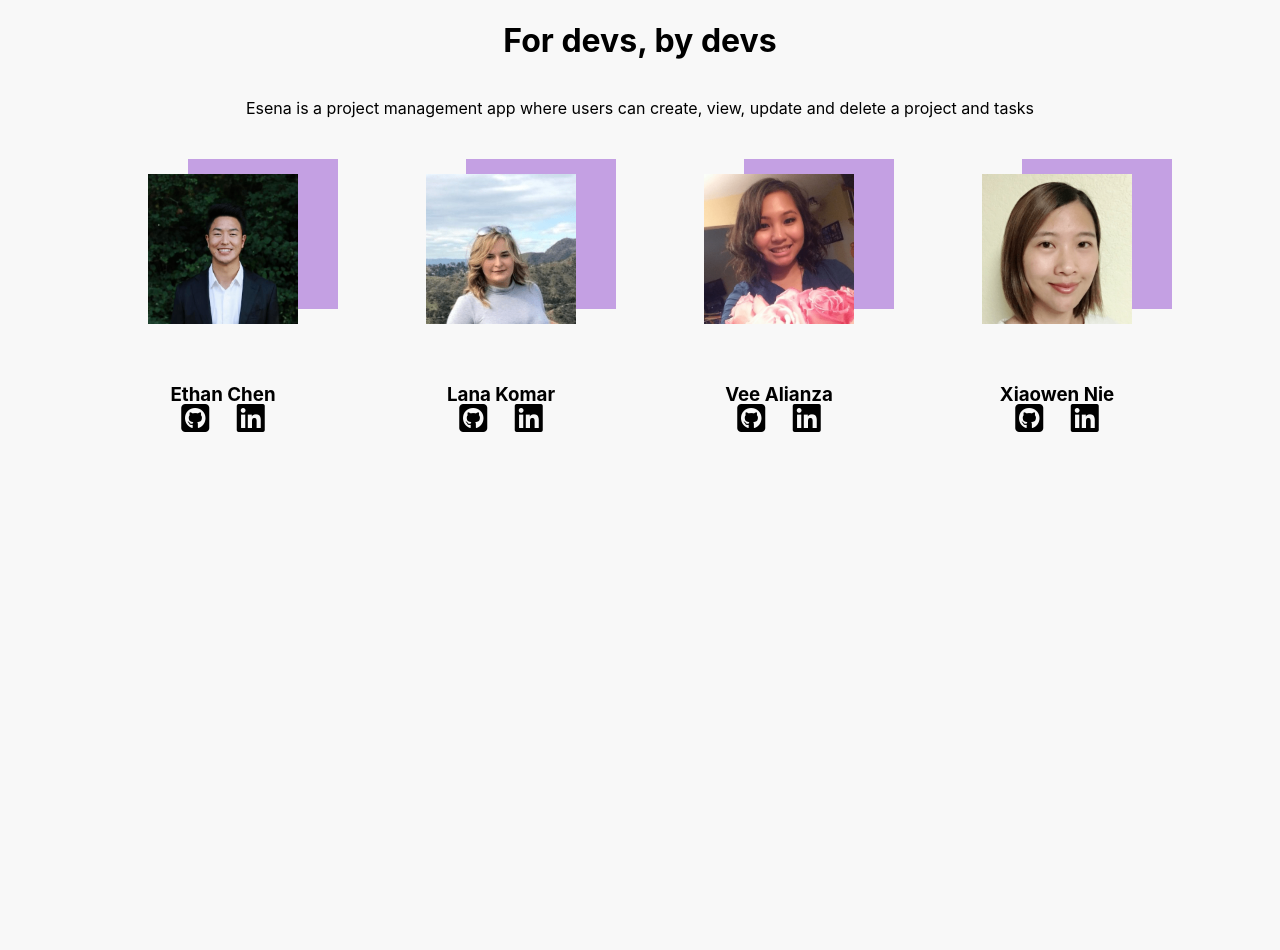
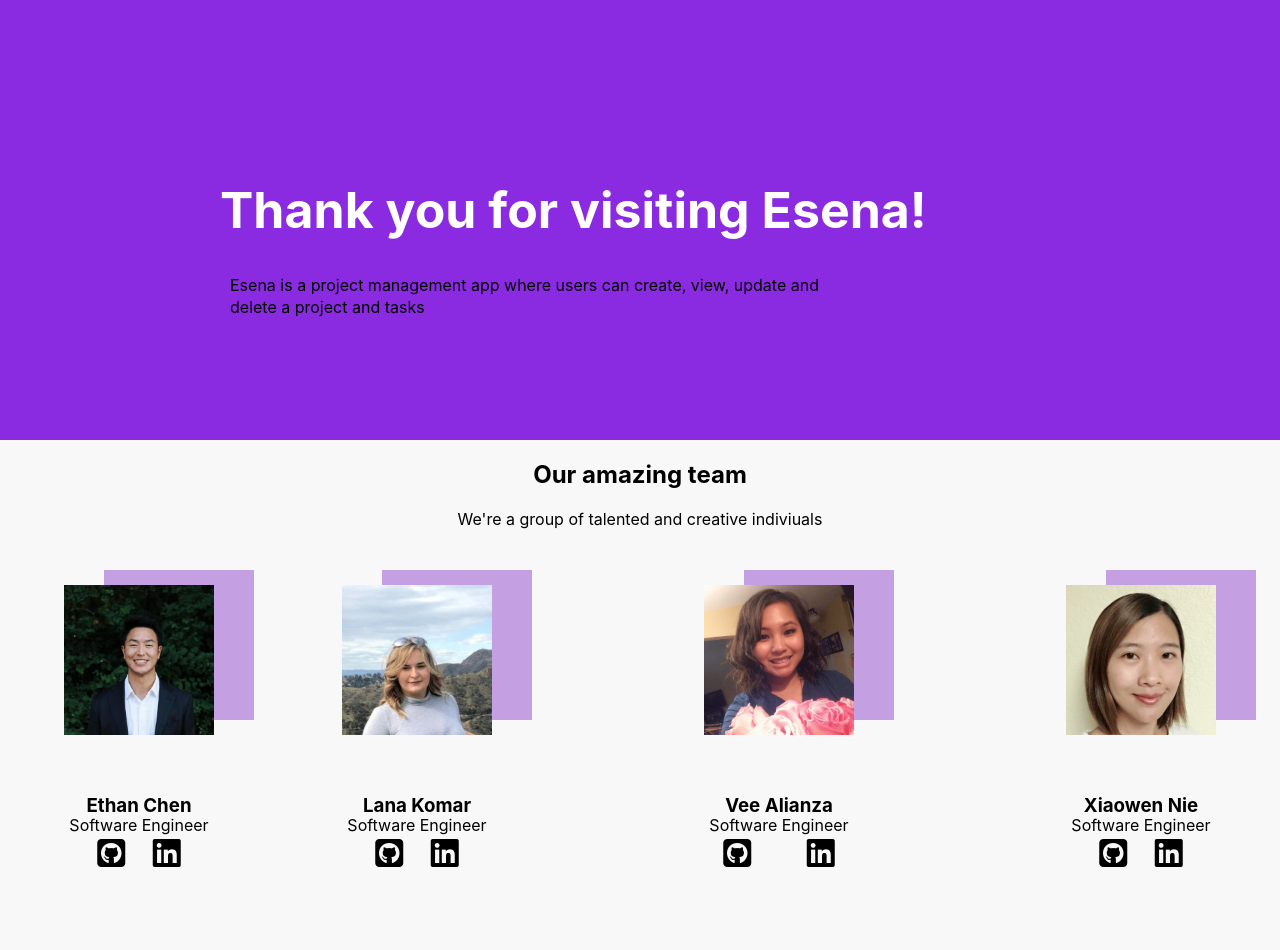
Before and after one commit to vee-alianza/Esena, a React (Create React App) app in the folder react-app/: page /about in a window 1280 px wide. Shown: the top 950 px of the page. Before the commit the page ends 800 px from the top, so only its background shows below. Built offline with nearby package versions, Linux system fonts and the light colour scheme; no server answers.

Commit message:
update About

```diff
--- a/react-app/src/components/About/index.css
+++ b/react-app/src/components/About/index.css
@@ -2,6 +2,35 @@
     display: flex;
     flex-direction: column;
     align-items: center;
+}
+
+.dev-upper-section {
+    height: 55vh;
+    width: 100%;
+    background-color: blueviolet;
+    /* margin: 0;
+    padding: 0;
+    font-size: 100%;
+    vertical-align: baseline; */
+}
+
+.dev-upper-section h1 {
+    color: white;
+    display: flex;
+    margin-left: 220px;
+    font-size: 50px;
+    margin-top: 180px;
+}
+
+.dev-upper-intro {
+    margin-left: 230px;
+    margin-top: 30px;
+    line-height: 22px;
+    width: 600px;
+}
+
+.dev-intro {
+    text-align: center;
 }
 
 .dev-img {
@@ -32,12 +61,13 @@
     height: 1px;
 }
 
-/* p {
-    width: 50%;
-    height: 25%;
-    margin: 5%;
-    padding: 5%;
-} */
+.dev-profile p {
+    display: block;
+    margin-block-start: 2px;
+    margin-block-end: 2px;
+    margin-inline-start: 0px;
+    margin-inline-end: 0px;
+}
 
 .logo-container a i {
     transition: all 0.3s linear;
--- a/react-app/src/components/About/index.js
+++ b/react-app/src/components/About/index.js
@@ -10,15 +10,23 @@ const About = () => {
     return (
         <>
             <div className="developers-container">
-                <h1>For devs, by devs</h1>
-                <p>
-                    Esena is a project management app where users can create, view, update and delete a project and tasks
-                </p>
+                <div className="dev-upper-section">
+                    <h1>Thank you for visiting Esena!</h1>
+                    <p className="dev-upper-intro">
+                        Esena is a project management app where users can create, view, update and delete a project and tasks
+                    </p>
+                </div>
+                <div className="dev-intro">
+                    <h2>Our amazing team</h2>
+                    <p >
+                        We're a group of talented and creative indiviuals
+                    </p>
+                </div>
                 <div className="inner-dev-container">
                     <div className="dev-profile">
                         <img className="dev-img" src={ethan} />
                         <h3 className="dev-name">Ethan Chen</h3>
-                        {/* <p className="dev-area">Los Angeles, California</p> */}
+                        <p className="dev-title">Software Engineer</p>
                         <div className="logo-container">
                             <a href="https://github.com/ethanchen7"><i class="fa-brands fa-github-square fa-2x" ></i></a>
                             <a href="https://www.linkedin.com/in/ethan-chen-3b7070127/"><i class="fa-brands fa-linkedin fa-2x" ></i></a>
@@ -27,7 +35,7 @@ const About = () => {
                     <div className="dev-profile">
                         <img className="dev-img" src={lana} />
                         <h3 className="dev-name">Lana Komar</h3>
-                        {/* <p className="dev-area">East Bay, California</p> */}
+                        <p className="dev-title">Software Engineer</p>
                         <div className="logo-container">
                             <a href="https://github.com/lanakomar"><i class="fa-brands fa-github-square fa-2x" ></i></a>
                             <a href="https://www.linkedin.com/in/lana-komar/"><i class="fa-brands fa-linkedin fa-2x" ></i></a>
@@ -36,16 +44,19 @@ const About = () => {
                     <div className="dev-profile">
                         <img className="dev-img" src={vee} />
                         <h3 className="dev-name">Vee Alianza</h3>
-                        {/* <p className="dev-area">Eagle Mountain, Utah</p> */}
+                        <p className="dev-title">Software Engineer</p>
                         <div className="logo-container">
                             <a href="https://github.com/vee-alianza"><i class="fa-brands fa-github-square fa-2x" ></i></a>
                             <a href="https://www.linkedin.com/in/vee-alianza/"><i class="fa-brands fa-linkedin fa-2x" ></i></a>
                         </div>
+                        <p className="dev-summary">
+                            As web developer in the making, I am passionate about learning new skills and . I am excited to make full use of these skills in a larger working environment.
+                        </p>
                     </div>
                     <div className="dev-profile">
                         <img className="dev-img" src={xiaowen} />
                         <h3 className="dev-name">Xiaowen Nie</h3>
-                        {/* <p className="dev-area">Sunnyvale, California</p> */}
+                        <p className="dev-title">Software Engineer</p>
                         <div className="logo-container">
                             <a href="https://github.com/xwnnie"><i class="fa-brands fa-github-square fa-2x" ></i></a>
                             <a href="https://www.linkedin.com/in/xiaowennie/"><i class="fa-brands fa-linkedin fa-2x" ></i></a>
@@ -53,6 +64,7 @@ const About = () => {
                     </div>
                 </div>
             </div>
+
         </>
     )
 }
```
